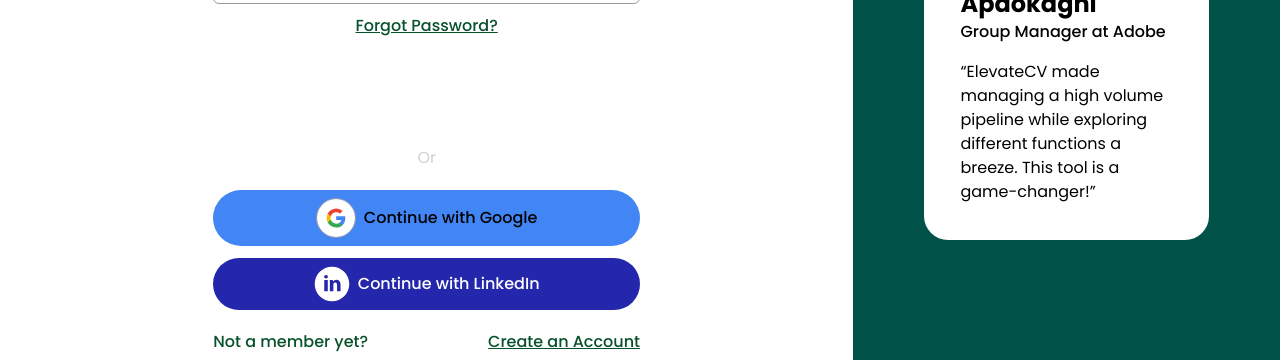
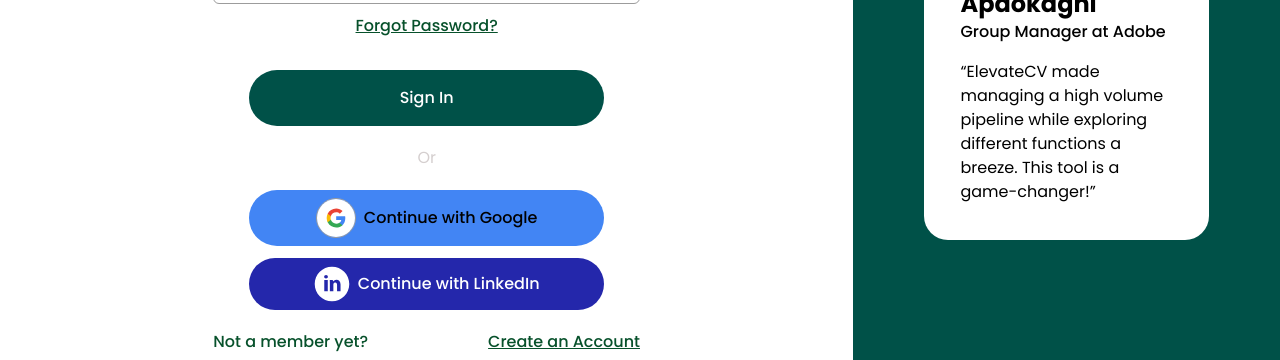
Before and after one commit to onuorachidimma/cv_maker, a React (Vite) app: page /login in a window 1280 px wide. Shown: the part 349-709 px from the top of the page. Built offline with nearby package versions, Linux system fonts and the light colour scheme; a web font is replaced by a local one.

Commit message:
bug: quickfix

```diff
--- a/src/layouts/HomepageNavbar.jsx
+++ b/src/layouts/HomepageNavbar.jsx
@@ -1,5 +1,6 @@
 import React from 'react'
 import Logo from '../assets/images/Logo-whitebg.svg'
+import { Link } from 'react-router-dom'
 
 function HomepageNavbar() {
   return (
@@ -17,8 +18,8 @@ function HomepageNavbar() {
                 </ul> */}
             </div>
             <div className=" mt-5 text-lg items-center ">
-                <button className="bg-customGreen py-2.5 px-5 rounded-lg mr-2">Login</button>
-                <button className="border border-customGreen py-2.5 px-5 rounded-lg mr-6">Sign up</button>
+                <button className="bg-customGreen py-2.5 px-5 rounded-lg mr-2"><Link to="/login">Login</Link></button>
+                <button className="border border-customGreen py-2.5 px-5 rounded-lg mr-6"><Link to="/signup">Sign up</Link></button>
             </div>
         </div>
     </>
--- a/src/pages/homePage.jsx
+++ b/src/pages/homePage.jsx
@@ -10,9 +10,10 @@ const HomePage = () => {
         <>
             <HomepageNavbar />
             <Hero />
+            <CvTemplate/>
             <HomepageBody1 />
-            <HomepageBody2/>
-            <CvTemplate/>
+            {/* <HomepageBody2/> */}
+
         </>
 
     )
--- a/src/pages/loginPage.jsx
+++ b/src/pages/loginPage.jsx
@@ -41,15 +41,18 @@ const LoginPage = () => {
           </div>
 
           <div>
+            {/* ############# Sign in button ########################## */}
             <button
-              className="text-white text-xs sm:text-x md:text-base font-medium block w-full w-full bg-purple rounded-50px py-4"
+              className="w-full mx-auto lg:w-10/12 lg:mx-auto bg-customDarkGreen text-white text-xs sm:text-x md:text-base font-medium block w-full w-full bg-purple rounded-50px py-4"
               type="submit"
             >
               Sign In
             </button>
             <p className="text-customTextGray text-center my-5">Or</p>
+
+            {/* ############# Sign in with Google button ########################## */}
             <button
-              className="block text-xs sm:text-x md:text-base font-medium w-full flex justify-center items-center rounded-50px bg-customLightBlue  mb-3 py-2"
+              className="w-full lg:w-10/12 lg:mx-auto block text-xs sm:text-x md:text-base font-medium w-full flex justify-center items-center rounded-50px bg-customLightBlue  mb-3 py-2"
               type="submit"
             >
               <img
@@ -60,8 +63,9 @@ const LoginPage = () => {
               Continue with Google
             </button>
 
+            {/* ############# Sign in with LinkedIn button ########################## */}
             <button
-              className=" block text-xs sm:text-x md:text-base  font-medium bg-customBlue w-full flex justify-center items-center mb-5 text-white rounded-50px py-2"
+              className="w-full lg:w-10/12 lg:mx-auto block text-xs sm:text-x md:text-base  font-medium bg-customBlue w-full flex justify-center items-center mb-5 text-white rounded-50px py-2"
               type="submit"
             >
               <img
@@ -74,7 +78,7 @@ const LoginPage = () => {
             <p className="text-center flex justify-between text-xs sm:text-x lg:text-base font-medium text-customDeepGreen">
               Not a member yet?
               <Link
-                to="#"
+                to="/signup"
                 className="text-customDeepGreen underline text-xs sm:text-x lg:text-base font-medium"
               >
                 {" "}
```
